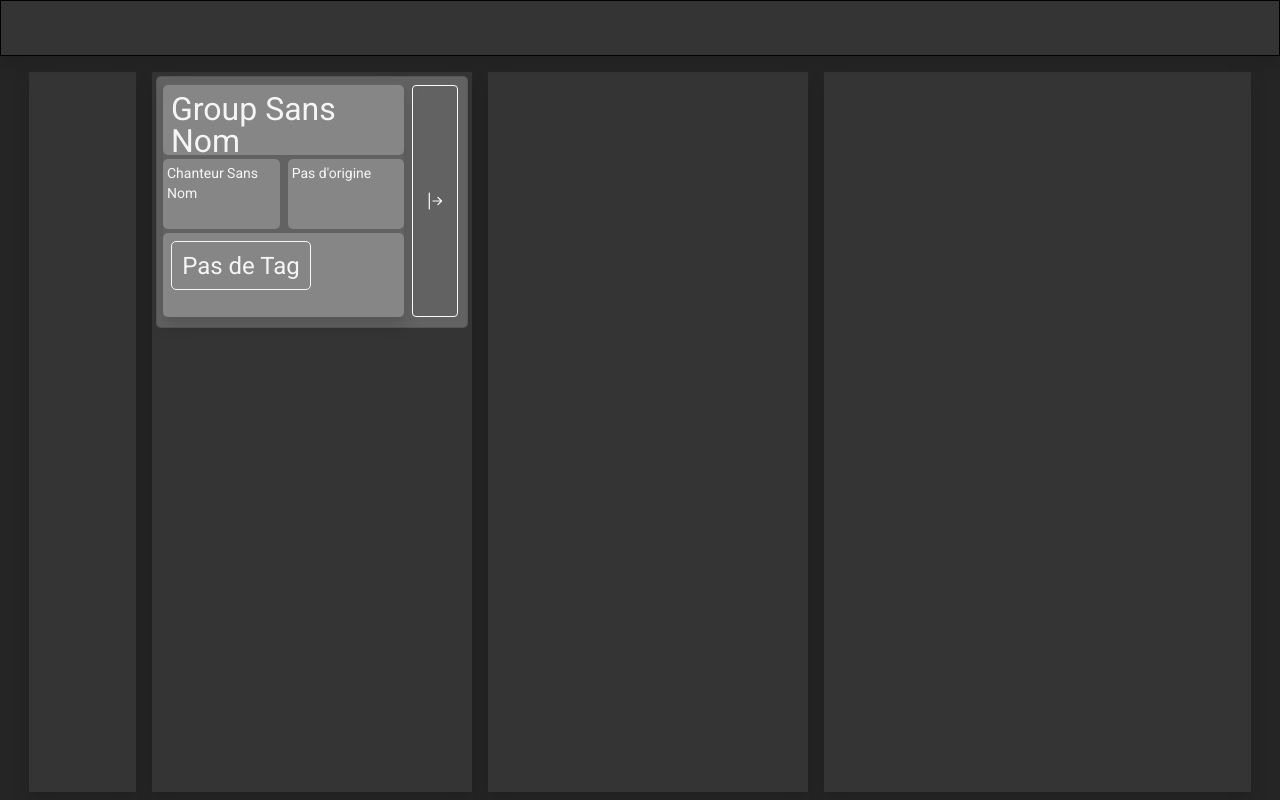
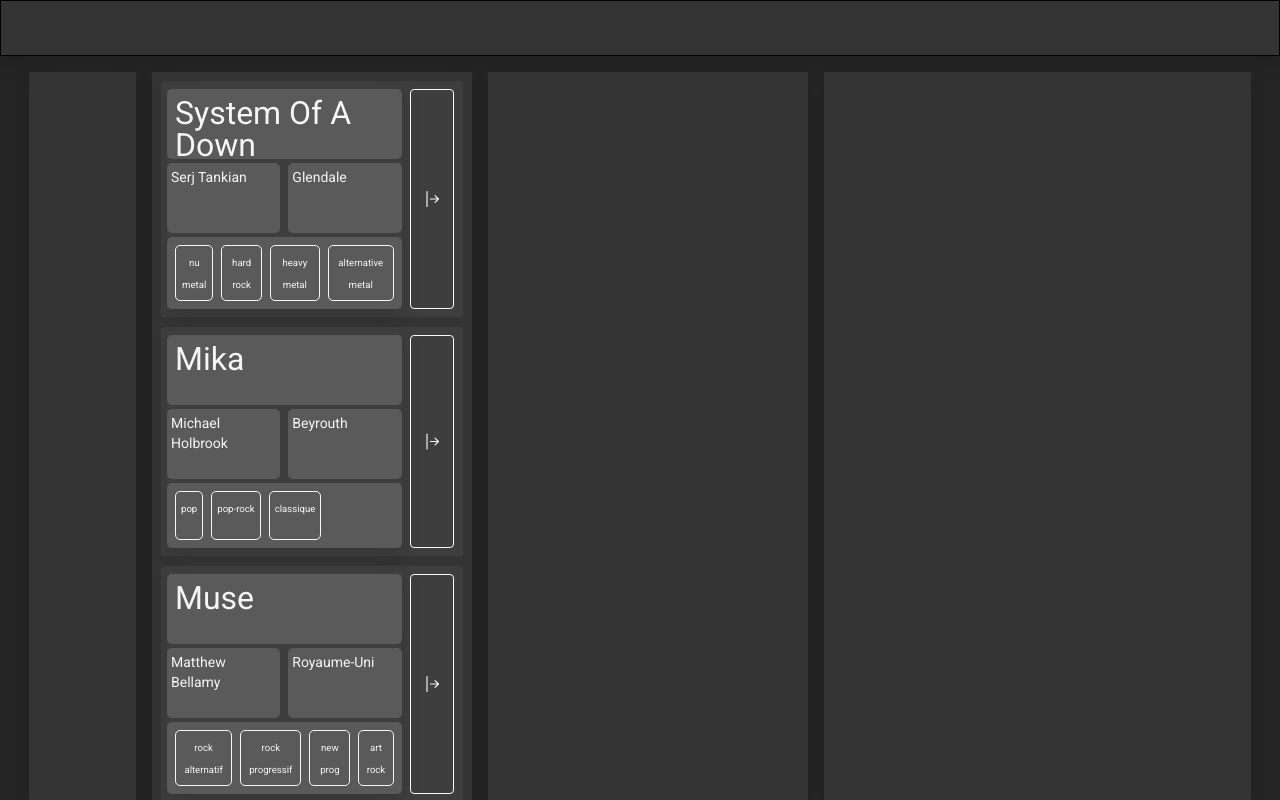
Before and after one commit to titouanfuchs/UHA401_FilRougeANGULAR, an Angular app: page / in a window 1280 px wide. Built offline with nearby package versions, Linux system fonts and the light colour scheme.

Commit message:
implémentation des cartes de groupe

```diff
--- a/src/app/app.component.html
+++ b/src/app/app.component.html
@@ -9,8 +9,8 @@
     <div class="m-2 col-1 sectionBackground shadow"> <!--Liens-->
 
     </div>
-    <div class="m-2 col-3 p-1 overflow-auto justify-content-center sectionBackground shadow" style="max-height: 99%"> <!--Groupes-->
-      <app-group-card></app-group-card>
+    <div class="m-2 col-3 p-2 overflow-auto justify-content-center sectionBackground shadow" style="max-height: 99%"> <!--Groupes-->
+      <app-group-card *ngFor="let groupe of groupes; let i = index" [GroupName]="groupe['nom']" [GroupChanteur]="groupe['chanteur']" [GroupOrigin]="groupe['origin']" [GroupGenres]="groupe['genres']"></app-group-card>
     </div>
     <div class="m-2 col-3 sectionBackground shadow"> <!--Albums-->
 
--- a/src/app/app.component.ts
+++ b/src/app/app.component.ts
@@ -1,10 +1,21 @@
-import { Component } from '@angular/core';
+import {Component, OnInit} from '@angular/core';
+import {GroupesService} from "./services/groupes.service";
 
 @Component({
   selector: 'app-root',
   templateUrl: './app.component.html',
   styleUrls: ['./app.component.scss']
 })
-export class AppComponent {
+
+export class AppComponent implements OnInit{
   title = 'angular-apiMusic';
+  groupes: any[] = [];
+
+  constructor(private groupeService: GroupesService) {
+
+  }
+
+  ngOnInit() {
+    this.groupes = this.groupeService.groupes;
+  }
 }
--- a/src/app/app.module.ts
+++ b/src/app/app.module.ts
@@ -7,6 +7,7 @@
 import { GroupCardComponent } from './group-card/group-card.component';
 import { AlbumCardComponent } from './album-card/album-card.component';
 import { GenreTagComponent } from './genre-tag/genre-tag.component';
+import {GroupesService} from "./services/groupes.service";
 
 @NgModule({
   declarations: [
@@ -20,7 +21,7 @@
     AppRoutingModule,
     BrowserAnimationsModule
   ],
-  providers: [],
+  providers: [GroupesService],
   bootstrap: [AppComponent]
 })
 export class AppModule { }
--- a/src/app/genre-tag/genre-tag.component.html
+++ b/src/app/genre-tag/genre-tag.component.html
@@ -1,3 +1,3 @@
 <div class="container tagBackground m-1">
-  <h1>{{tagName}}</h1>
+  <span>{{tagName}}</span>
 </div>
--- a/src/app/genre-tag/genre-tag.component.scss
+++ b/src/app/genre-tag/genre-tag.component.scss
@@ -4,14 +4,14 @@
 
   text-align: center;
 
-  min-width: 10em;
+  vertical-align: central;
+
+  width: fit-content;
   min-height: 3.5em;
-  width: fit-content;
 
-  display: table;
+  padding: 5px;
 }
 
-h1{
-  display: table-cell;
-  vertical-align: middle;
+span{
+  font-size: 0.75vw;
 }
--- a/src/app/genre-tag/genre-tag.component.ts
+++ b/src/app/genre-tag/genre-tag.component.ts
@@ -1,4 +1,4 @@
-import { Component, OnInit } from '@angular/core';
+import {Component, Input, OnInit} from '@angular/core';
 
 @Component({
   selector: 'app-genre-tag',
@@ -7,7 +7,7 @@
 })
 export class GenreTagComponent implements OnInit {
 
-  tagName: string = "Pas de Tag";
+  @Input() tagName: string = "Pas de Tag";
 
   constructor() { }
 
--- a/src/app/group-card/group-card.component.html
+++ b/src/app/group-card/group-card.component.html
@@ -1,4 +1,4 @@
-<div class="container mb-2 p-2 card" style="width: 100%; height: 18em" >
+<div class="container mb-2 p-2 card" style="width: 100%; height: fit-content" >
   <div class="row h-100 g-1">
     <div class="col" style="max-width: 83%">
       <div class="row g-1 me-1 shadow" >
@@ -11,9 +11,9 @@
         <div class="col p-1 ms-1 colHeight dataSection">
           {{ GroupOrigin }}
         </div>
-        <div class="col-12 p-1 colHeight dataSection" style="height: 6em">
+        <div class="col-12 p-1 colHeight dataSection" style="height: fit-content">
           <div class="d-flex flex-row overflow-auto h-100">
-            <app-genre-tag></app-genre-tag>
+            <app-genre-tag *ngFor="let genre of GroupGenres; let i = index" [tagName]="genre['nom']"></app-genre-tag>
           </div>
         </div>
       </div>
--- a/src/app/group-card/group-card.component.scss
+++ b/src/app/group-card/group-card.component.scss
@@ -3,11 +3,11 @@
 }
 
 .card{
-  background-color: rgba(245, 245, 245, 0.24);
+  background-color: rgba(245, 245, 245, 0.05);
   border-radius: 5px;
 }
 
 .dataSection{
-  background-color: rgba(245, 245, 245, 0.24);
+  background-color: rgba(245, 245, 245, 0.15);
   border-radius: 5px;
 }
--- a/src/app/group-card/group-card.component.ts
+++ b/src/app/group-card/group-card.component.ts
@@ -1,4 +1,4 @@
-import { Component, OnInit } from '@angular/core';
+import {Component, Input, OnInit} from '@angular/core';
 
 @Component({
   selector: 'app-group-card',
@@ -7,13 +7,13 @@
 })
 export class GroupCardComponent implements OnInit {
 
-  GroupName: string = "Group Sans Nom";
-  GroupChanteur: string = "Chanteur Sans Nom";
-  GroupOrigin: string = "Pas d'origine";
+  @Input() GroupName: string = "Group Sans Nom";
+  @Input() GroupChanteur: string = "Chanteur Sans Nom";
+  @Input() GroupOrigin: string = "Pas d'origine";
+  @Input() GroupGenres: any[] = [];
 
   constructor() { }
 
   ngOnInit(): void {
   }
-
 }
--- /dev/null
+++ b/src/app/services/groupes.service.ts
@@ -0,0 +1,123 @@
+import { Injectable } from '@angular/core';
+
+@Injectable({
+  providedIn: 'root'
+})
+export class GroupesService {
+  groupes = [
+    {
+      "nom": "System Of A Down",
+      "id": "1",
+      "chanteur": "Serj Tankian",
+      "origin": "Glendale",
+      "genres": [
+        {
+          "nom": "nu metal"
+        },
+        {
+          "nom": "hard rock"
+        },
+        {
+          "nom": "heavy metal"
+        },
+        {
+          "nom": "alternative metal"
+        }
+      ]
+    },
+    {
+      "nom": "Mika",
+      "id": "2",
+      "chanteur": "Michael Holbrook",
+      "origin": "Beyrouth",
+      "genres": [
+        {
+          "nom": "pop"
+        },
+        {
+          "nom": "pop-rock"
+        },
+        {
+          "nom": "classique"
+        }
+      ]
+    },
+    {
+      "nom": "Muse",
+      "id": "3",
+      "chanteur": "Matthew Bellamy",
+      "origin": "Royaume-Uni",
+      "genres": [
+        {
+          "nom": "rock alternatif"
+        },
+        {
+          "nom": "rock progressif"
+        },
+        {
+          "nom": "new prog"
+        },
+        {
+          "nom": "art rock"
+        }
+      ]
+    },
+    {
+      "nom": "aiden",
+      "id": "4",
+      "chanteur": "William Francis",
+      "origin": "Seattle",
+      "genres": [
+        {
+          "nom": "Horror punk"
+        },
+        {
+          "nom": "post-hardcore"
+        },
+        {
+          "nom": "gothic rock"
+        },
+        {
+          "nom": "screamo"
+        }
+      ]
+    },
+    {
+      "nom": "The Beatles",
+      "id": "5",
+      "chanteur": "John Lennon",
+      "origin": "Liverpool",
+      "genres": [
+        {
+          "nom": "pop"
+        },
+        {
+          "nom": "Rock"
+        },
+        {
+          "nom": "psychedelique"
+        }
+      ]
+    },
+    {
+      "nom": "Booba",
+      "id": "6",
+      "chanteur": "Elie Yaffa",
+      "origin": "Boulogne-Billancourt",
+      "genres": [
+        {
+          "nom": "hip-hop"
+        },
+        {
+          "nom": "rap francais"
+        },
+        {
+          "nom": "trap"
+        },
+        {
+          "nom": "gansta rap"
+        }
+      ]
+    }
+  ]
+}
```
Also changed, not shown: 1 other file (tests, documents, lock files or other folders).
